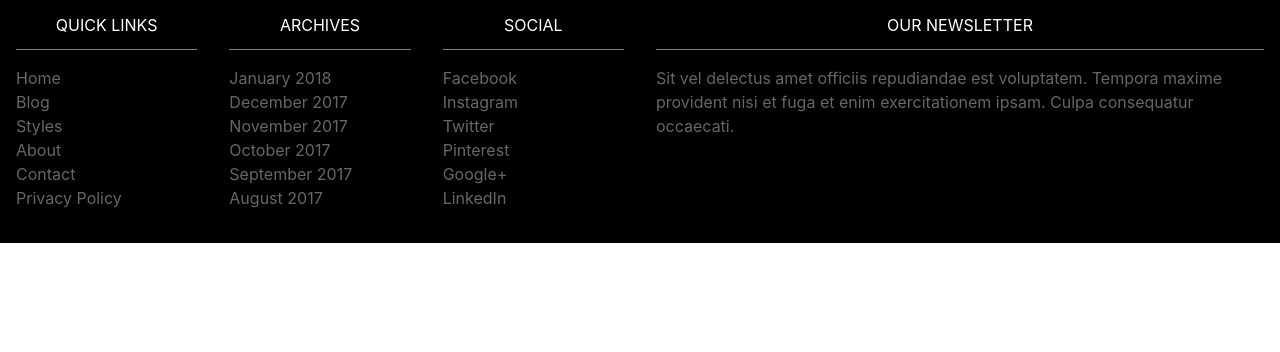
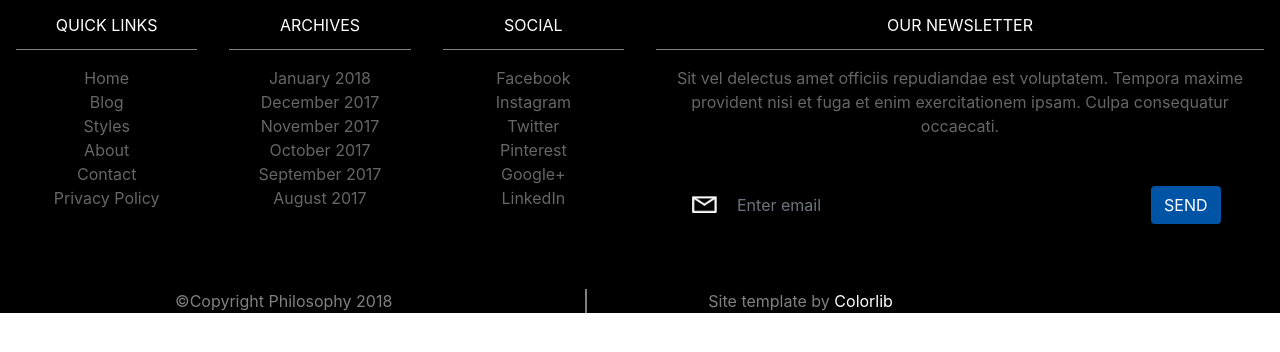
Before and after one commit to Jisargu/3partespagina, an Angular app in the folder pag/: page / in a window 1280 px wide. Shown: the top 352 px of the page. Built offline with nearby package versions, Linux system fonts and the light colour scheme.

Commit message:
Añadir elementos del footer.  Se agregaron el boton de email y el copyright

```diff
--- a/pag/src/app/footer/footer.component.css
+++ b/pag/src/app/footer/footer.component.css
@@ -15,3 +15,34 @@
 .ancho_cartitas{
     max-width: 9rem;
 }
+.fondo_icono_mail{
+    background: url(../../assets/img/email-icon.png) left;
+    background-repeat: no-repeat;
+    background-size: 30px;
+
+}
+.fondo_boton_send{
+    background-color: #0054a5;
+    color: white;
+}
+.fondo_borde_email{
+    background-color: black;
+    border: none;
+    border-radius: 3px;
+}
+.colorlib{
+    color: gray;
+    font-size: 1.em;
+}
+.colorlib a{
+    text-decoration: none;
+    color: white;
+}
+.footer_copyright{
+    color: gray;
+    font-size: 1em;
+
+}
+.borde_derecha{
+    border-right: 2px solid gray;
+}
--- a/pag/src/app/footer/footer.component.html
+++ b/pag/src/app/footer/footer.component.html
@@ -1,5 +1,5 @@
 <div class="container-fluid fondo_negro">
-  <div class="row">
+  <div class="row text-center">
     <div class="col-12 col-sm-4 col-lg-2">
       <div class="card text-white fondo_negro mb-3 ancho_cartita">
         <div class="card-header text-center borde_inferior">QUICK LINKS</div>
@@ -93,13 +93,25 @@
       </div>
       <!--Fin columna-->
 
-      <div class="col-12 col-sm-12 col-lg-6">
+      <div class="col-12 col-lg-6">
           <div class="card text-white fondo_negro mb-3 ">
             <div class="card-header text-center borde_inferior">OUR NEWSLETTER</div>
             <div class="card-body p-0 pt-3">
               <ul class="">
                 <li class="">
                   <a href="#" >Sit vel delectus amet officiis repudiandae est voluptatem. Tempora maxime provident nisi et fuga et enim exercitationem ipsam. Culpa consequatur occaecati.</a>
+                </li>
+                <li>
+                  <div class="form m-5">
+                  <div class="row justify-content-center">
+                  <div class="col-10 p-0">
+                  <input type="email" class="form-control pl-5 fondo_icono_mail fondo_borde_email" id="exampleInputEmail1" aria-describedby="emailHelp" placeholder="Enter email">
+                </div>
+                <div class="col-2 p-0">
+                  <button type="submit" class="btn fondo_boton_send">SEND</button>
+                </div>
+              </div>
+              </div>
                 </li>
               </ul>
             </div>
@@ -111,5 +123,13 @@
 
   </div>
   <!--Fin fila-->
+<div class="row justify-content-md-center">
+<div class="col-10 col-sm-4 borde_derecha">
+<span class="footer_copyright">&copy;Copyright Philosophy 2018</span>
+</div>
+<div class="col-10 col-sm-4 offset-md-1">
+<span class="colorlib">Site template by <a href="#">Colorlib</a></span>
+</div>
+</div><!--fin fila-->
 </div>
 <!--Fin contenedor fluido-->
```
Also changed, not shown: pag/src/assets/img/email-icon.png (added).
